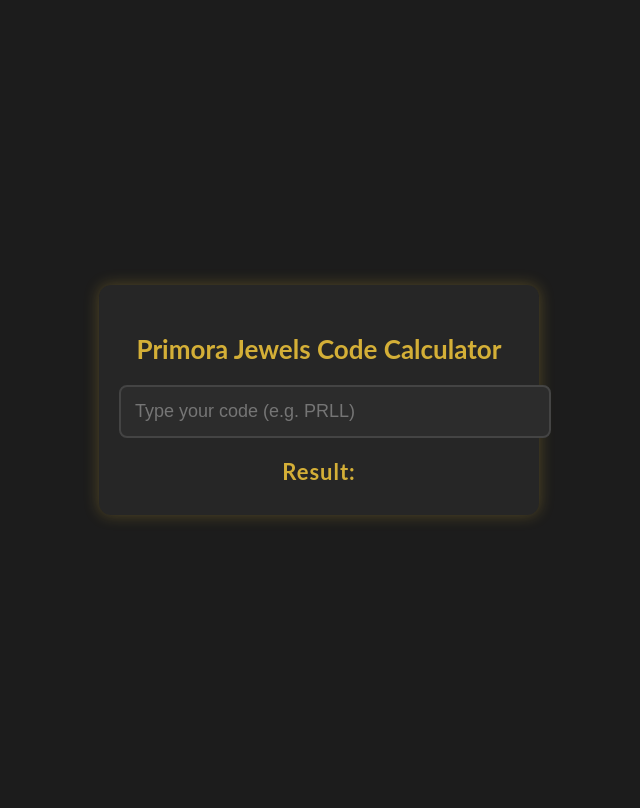
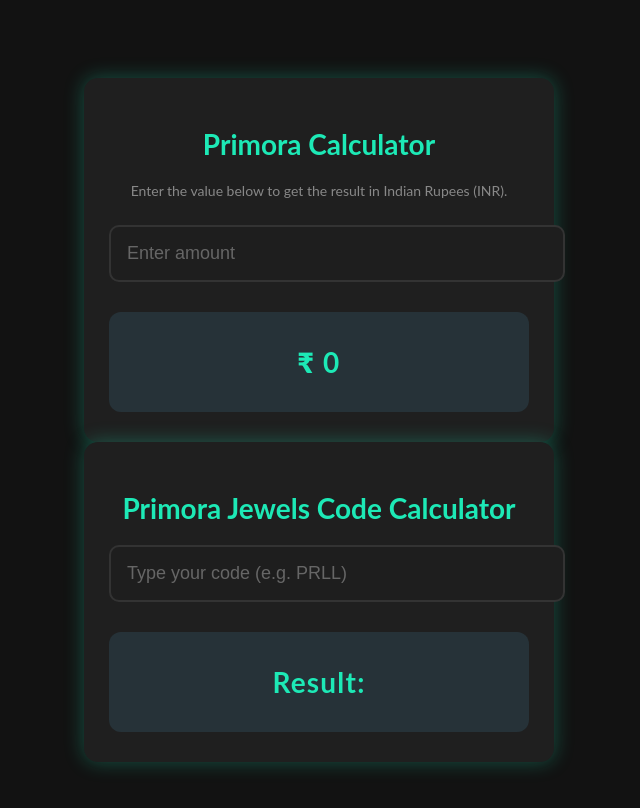
Before and after one commit to rohannahar2705/primora-calculator, a plain HTML site: page index.html in a window 1280 px wide. Shown: the whole page, without its empty margins (321-961 px from the left). Drawn offline with Linux system fonts and the light colour scheme.

Commit message:
Update index.html

```diff
--- a/index.html
+++ b/index.html
@@ -15,12 +15,15 @@
   </script>
   <style>
   :root {
-      --primary-color: #d4af37;
-      --bg-color: #1c1c1c;
-      --text-color: #ffffff;
-      --input-bg: #2c2c2c;
-      --input-border: #444;
+    --primary-color: #1de9b6;
+    --bg-color: #121212;
+    --text-color: #e0e0e0;
+    --input-bg: #1e1e1e;
+    --input-border: #333;
+    --result-bg: #263238;
+    --result-text: var(--primary-color);
   }
+
   body {
     margin: 0;
     padding: 0;
@@ -32,46 +35,98 @@
     align-items: center;
     justify-content: center;
     min-height: 100vh;
+    padding: 20px;
   }
+
   .container {
-      width: 90%;
-      max-width: 400px;
+    width: 100%;
+    max-width: 420px;
     text-align: center;
-      background-color: #262626;
-      padding: 30px 20px;
-      border-radius: 12px;
-      box-shadow: 0 0 15px rgba(212, 175, 55, 0.3);
+    background-color: #1f1f1f;
+    padding: 30px 25px;
+    border-radius: 14px;
+    box-shadow: 0 0 20px rgba(29, 233, 182, 0.3);
   }
+
   h1 {
-      font-size: 26px;
+    font-size: 28px;
     margin-bottom: 20px;
     color: var(--primary-color);
   }
+
+  .instructions {
+    font-size: 14px;
+    color: #888;
+    margin-bottom: 25px;
+    line-height: 1.4;
+  }
+
   input {
     width: 100%;
-      padding: 14px;
+    padding: 16px;
     font-size: 18px;
     border: 2px solid var(--input-border);
-      border-radius: 8px;
+    border-radius: 10px;
     background-color: var(--input-bg);
     color: var(--text-color);
     outline: none;
     transition: border-color 0.3s ease;
   }
+
+  input::placeholder {
+    color: #666;
+  }
+
   input:focus {
     border-color: var(--primary-color);
   }
+
   .output {
-      margin-top: 20px;
-      font-size: 22px;
-      font-weight: bold;
-      color: var(--primary-color);
-      letter-spacing: 1px;
+    margin-top: 30px;
+    font-size: 28px;
+    font-weight: 700;
+    background-color: var(--result-bg);
+    color: var(--result-text);
+    padding: 20px 15px;
+    border-radius: 12px;
+    letter-spacing: 1.2px;
+    min-height: 60px;
+    display: flex;
+    align-items: center;
+    justify-content: center;
   }
+
+  .output .currency {
+    margin-right: 8px;
+    font-weight: 900;
+    font-size: 28px;
+  }
+
   @media (max-width: 480px) {
-      h1 { font-size: 22px; }
-      .output { font-size: 20px; }
+    h1 {
+      font-size: 24px;
     }
+    .output {
+      font-size: 24px;
+      padding: 18px 12px;
+      min-height: 55px;
+    }
+  }
+</style>
+
+<div class="container">
+  <h1>Primora Calculator</h1>
+
+  <div class="instructions">
+    Enter the value below to get the result in Indian Rupees (INR).
+  </div>
+
+  <input type="number" placeholder="Enter amount" id="inputValue" />
+
+  <div class="output" id="result">
+    <span class="currency">₹</span><span id="resultValue">0</span>
+  </div>
+</div>
 </style>
 </head>
 <body>
```
Lines whose indentation alone changed are shown as unchanged.
